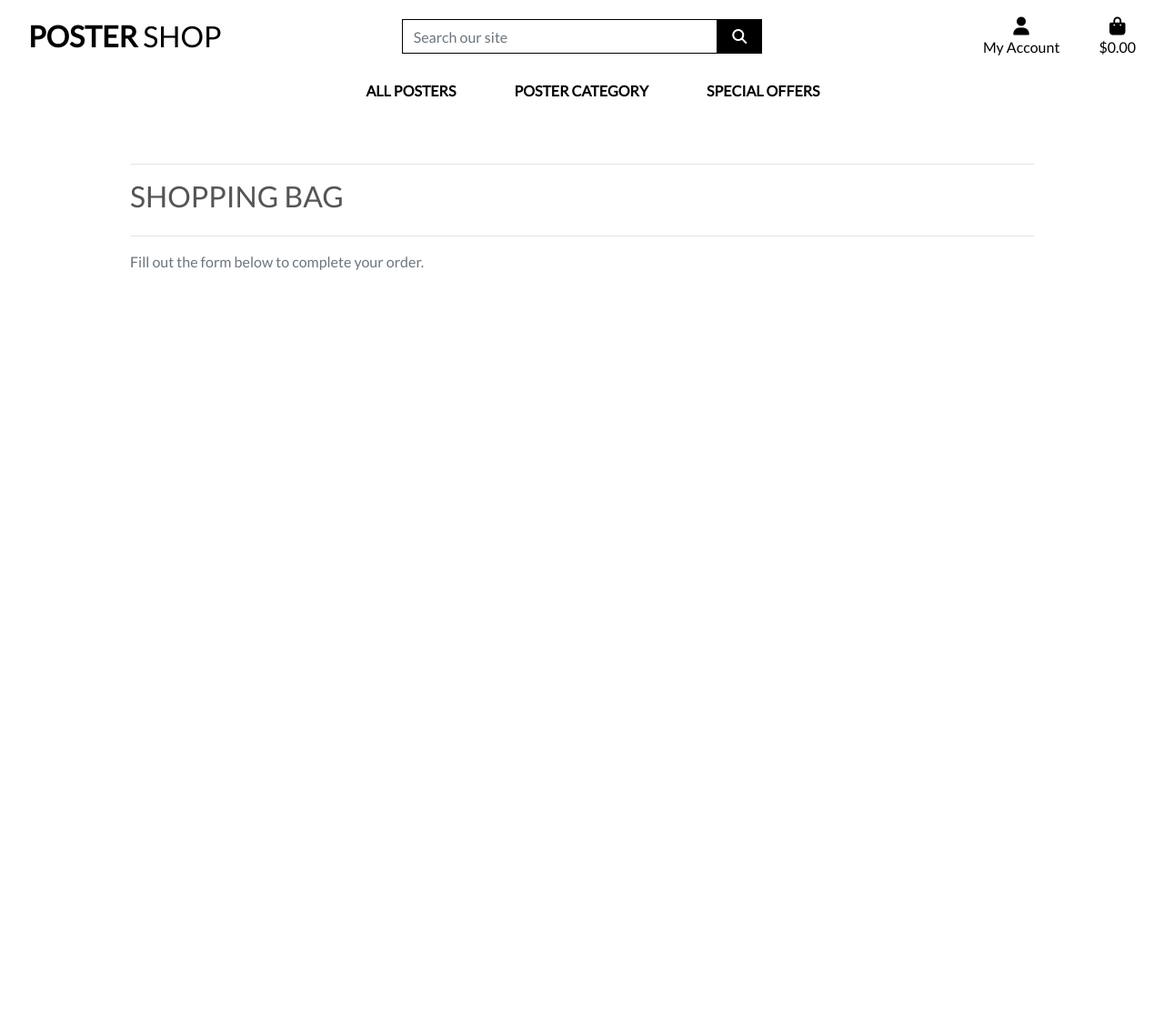
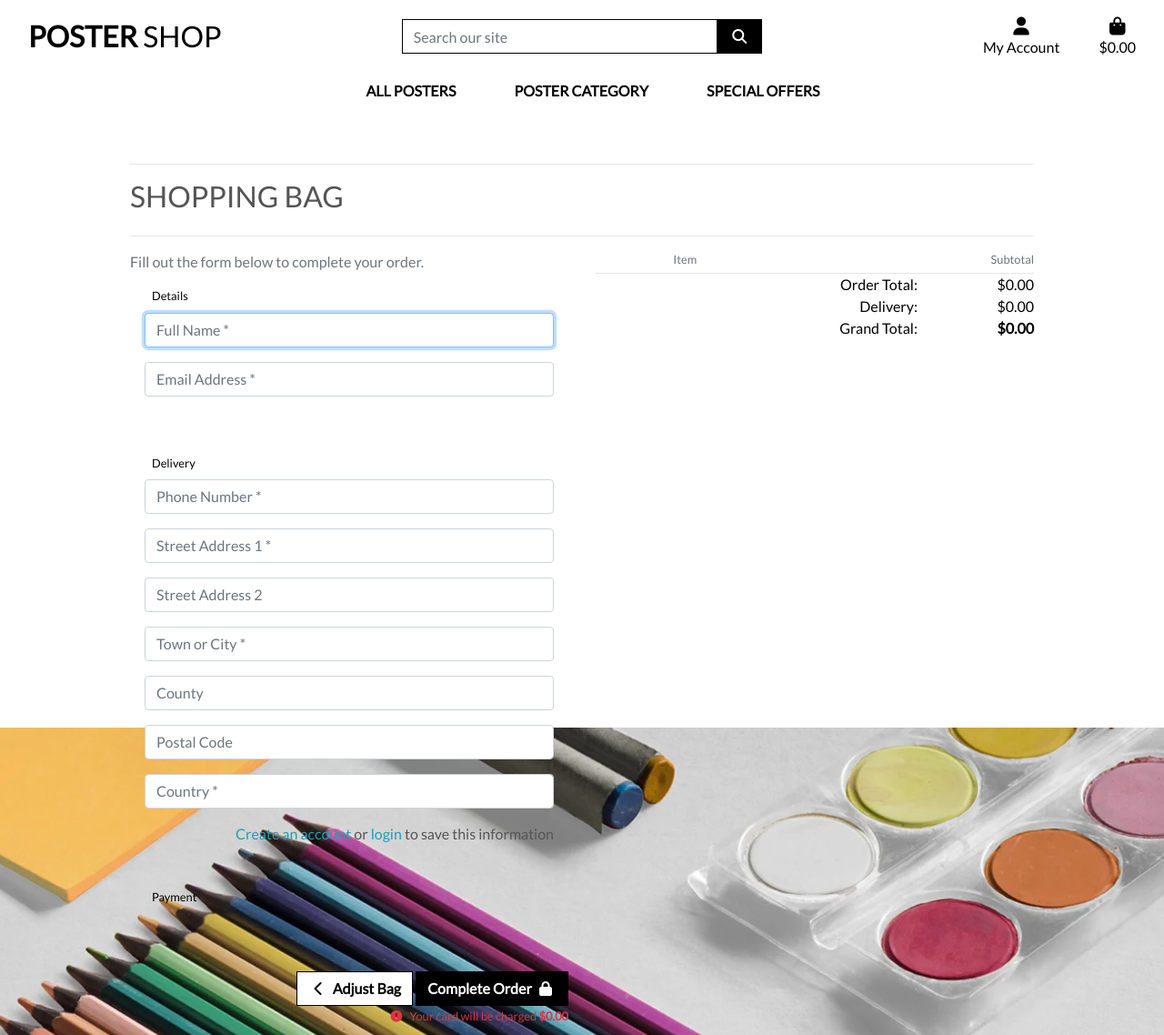
Before and after one commit to slbabin/poster-shop-gp, a Django app: template checkout/templates/checkout/checkout.html in a window 1280 px wide. Shown: the whole page at 91% size. Before the commit the page ends 297 px from the top, so only its background shows below. Run offline with Django 3.2, Linux system fonts and the light colour scheme; the template is opened without the code that fills it: values that come from a table or form of the project are taken from there, others are empty; some libraries are stand-ins or nearby versions.

Commit message:
Added checkout form

```diff
--- a/bag/templates/bag/bag.html
+++ b/bag/templates/bag/bag.html
@@ -110,7 +110,7 @@
                                 </span>
                                 <span class="text-uppercase">Keep Shopping</span>
                             </a>
-                            <a href="" class="btn btn-black rounded-0 btn-lg">
+                            <a href="{% url 'checkout' %}" class="btn btn-black rounded-0 btn-lg">
                                 <span class="text-uppercase">Secure Checkout</span>
                                 <span class="icon">
                                     <i class="fas fa-lock"></i>
--- a/checkout/templates/checkout/checkout.html
+++ b/checkout/templates/checkout/checkout.html
@@ -1,8 +1,10 @@
 {% extends "base.html" %}
 {% load static %}
 
+{% load bag_tools %}
+
 {% block extra_css %}
-    <link rel="stylesheet" href="{% static 'checkout/css/checkout.css' %}">
+<link rel="stylesheet" href="{% static 'checkout/css/checkout.css' %}">
 {% endblock %}
 
 {% block page_header %}
@@ -26,10 +28,134 @@
         </div>
     </div>
     <div class="row">
+        <div class="col-12 col-lg-6 order-lg-last mb-5">
+            <div class="row">
+                <div class="col-7 offset-2">
+                    <p class="mb-1 mt-0 small text-muted">Item</p>
+                </div>
+                <div class="col-3 text-right">
+                    <p class="mb-1 mt-0 small text-muted">Subtotal</p>
+                </div>
+            </div>
+            {% for item in bag_items %}
+                    <div class="row">
+                        <div class="col-2 mb-1">
+                            <a href="{% url 'poster_detail' item.product.id %}">
+                                {% if item.product.image %}
+                                    <img class="w-100" src="{{ item.product.image.url }}" alt="{{ product.name }}">
+                                {% else %}
+                                    <img class="w-100" src="{{ MEDIA_URL }}noimage.png" alt="{{ product.name }}">
+                                {% endif %}
+                            </a>
+                        </div>
+                        <div class="col-7">
+                            <p class="my-0"><strong>{{ item.product.name }}</strong></p>
+                            <p class="my-0 small">Size: {% if item.product.sizes %}{{ item.size }}{% else %}N/A{% endif %}</p>
+                            <p class="my-0 small text-muted">Qty: {{ item.quantity }}</p>
+                        </div>
+                        <div class="col-3 text-right">
+                            <p class="my-0 small text-muted">${{ item.product.price | calc_subtotal:item.quantity }}</p>
+                        </div>
+                    </div>
+                {% endfor %}
+
+                <hr class="my-0">
+                <div class="row text-black text-right">
+                    <div class="col-7 offset-2">
+                        <p class="my-0">Order Total:</p>
+                        <p class="my-0">Delivery:</p>
+                        <p class="my-0">Grand Total:</p>
+                    </div>
+                    <div class="col-3">
+                        <p class="my-0">${{ total | floatformat:2 }}</p>
+                        <p class="my-0">${{ delivery | floatformat:2 }}</p>
+                        <p class="my-0"><strong>${{ grand_total | floatformat:2 }}</strong></p>
+                    </div>
+                </div>
+        </div>
         <div class="col-12 col-lg-6">
             <p class="text-muted">Fill out the form below to complete your order.</p>
 
+            <form action="{% url 'checkout' %}" id="payment-form" method="POST">
 
+                {% csrf_token %}
+
+                <fieldset class="rounded px-3 mb-5">
+
+                    <legend class="fieldset-label small text-black px-2 w-auto">Details</legend>
+
+                    {{ order_form.name | as_crispy_field }}
+                    {{ order_form.email | as_crispy_field }}
+
+                </fieldset>
+
+                <fieldset class="rounded px-3 mb-5">
+                    <legend class="fieldset-label small text-black px-2 w-auto">Delivery</legend>
+
+                    {{ order_form.phone | as_crispy_field }}
+                    {{ order_form.street_address1 | as_crispy_field }}
+                    {{ order_form.street_address2 | as_crispy_field }}
+                    {{ order_form.city | as_crispy_field }}
+                    {{ order_form.county | as_crispy_field }}
+                    {{ order_form.postcode | as_crispy_field }}
+                    {{ order_form.country | as_crispy_field }}
+
+                    <div class="form-check form-check-inline float-right mr-0">
+
+                        {% if user.is_authenticated %}
+
+                        <label class="form-check-label" for="id-save-info">Save delivery information</label>
+                        <input class="form-check-input ml-2 mr-0" type="checkbox" id="id-save-info" name="save-info"
+                            checked>
+
+                        {% else %}
+
+                        <label class="form-check-label" for="id-save-info">
+                            <a class="text-info" href="{% url 'account_signup' %}">Create an account</a> or
+                            <a class="text-info" href="{% url 'account_login' %}">login</a> to save this information
+                        </label>
+
+                        {% endif %}
+
+                    </div>
+                </fieldset>
+
+                <fieldset class="px-3">
+                    <legend class="fieldset-label small text-black px-2 w-auto">Payment</legend>
+
+                    <div class="mb-3" id="card-element">
+
+
+                    </div>
+
+
+                    <div class="mb-3 text-danger" id="card-errors" role="alert">
+
+
+                    </div>
+                </fieldset>
+
+                <div class="submit-button text-right mt-5 mb-2">
+                    <a href="{% url 'view_bag' %}" class="btn btn-outline-black rounded-0">
+                        <span class="icon">
+                            <i class="fas fa-chevron-left"></i>
+                        </span>
+                        <span class="font-weight-bold">Adjust Bag</span>
+                    </a>
+                    <button id="submit-button" class="btn btn-black rounded-0">
+                        <span class="font-weight-bold">Complete Order</span>
+                        <span class="icon">
+                            <i class="fas fa-lock"></i>
+                        </span>
+                    </button>
+                    <p class="small text-danger my-0">
+                        <span class="icon">
+                            <i class="fas fa-exclamation-circle"></i>
+                        </span>
+                        <span>Your card will be charged <strong>${{ grand_total|floatformat:2 }}</strong></span>
+                    </p>
+                </div>
+            </form>
 
         </div>
     </div>
--- a/poster_shop/settings.py
+++ b/poster_shop/settings.py
@@ -77,6 +77,7 @@ TEMPLATES = [
                 'django.template.context_processors.request',
                 'django.contrib.auth.context_processors.auth',
                 'django.contrib.messages.context_processors.messages',
+                'django.template.context_processors.media',
                 'bag.context.bag_content',
             ],
             'builtins':[
--- a/templates/base.html
+++ b/templates/base.html
@@ -22,8 +22,7 @@
   {% block corejs %}
   <script src="https://kit.fontawesome.com/156132a4a3.js" crossorigin="anonymous"></script>
   <script src="https://code.jquery.com/jquery-3.7.1.min.js" integrity="sha256-/JqT3SQfawRcv/BIHPThkBvs0OEvtFFmqPF/lYI/Cxo=" crossorigin="anonymous"></script>
-  <script src="https://cdn.jsdelivr.net/npm/popper.js@1.14.7/dist/umd/popper.min.js"
-    integrity="sha384-UO2eT0CpHqdSJQ6hJty5KVphtPhzWj9WO1clHTMGa3JDZwrnQq4sF86dIHNDz0W1" crossorigin="anonymous">
+  <script src="https://cdn.jsdelivr.net/npm/popper.js@1.14.7/dist/umd/popper.min.js" integrity="sha384-UO2eT0CpHqdSJQ6hJty5KVphtPhzWj9WO1clHTMGa3JDZwrnQq4sF86dIHNDz0W1" crossorigin="anonymous">
   </script>
   <script src="https://cdn.jsdelivr.net/npm/bootstrap@4.3.1/dist/js/bootstrap.min.js"
     integrity="sha384-JjSmVgyd0p3pXB1rRibZUAYoIIy6OrQ6VrjIEaFf/nJGzIxFDsf4x0xIM+B07jRM" crossorigin="anonymous">
```
